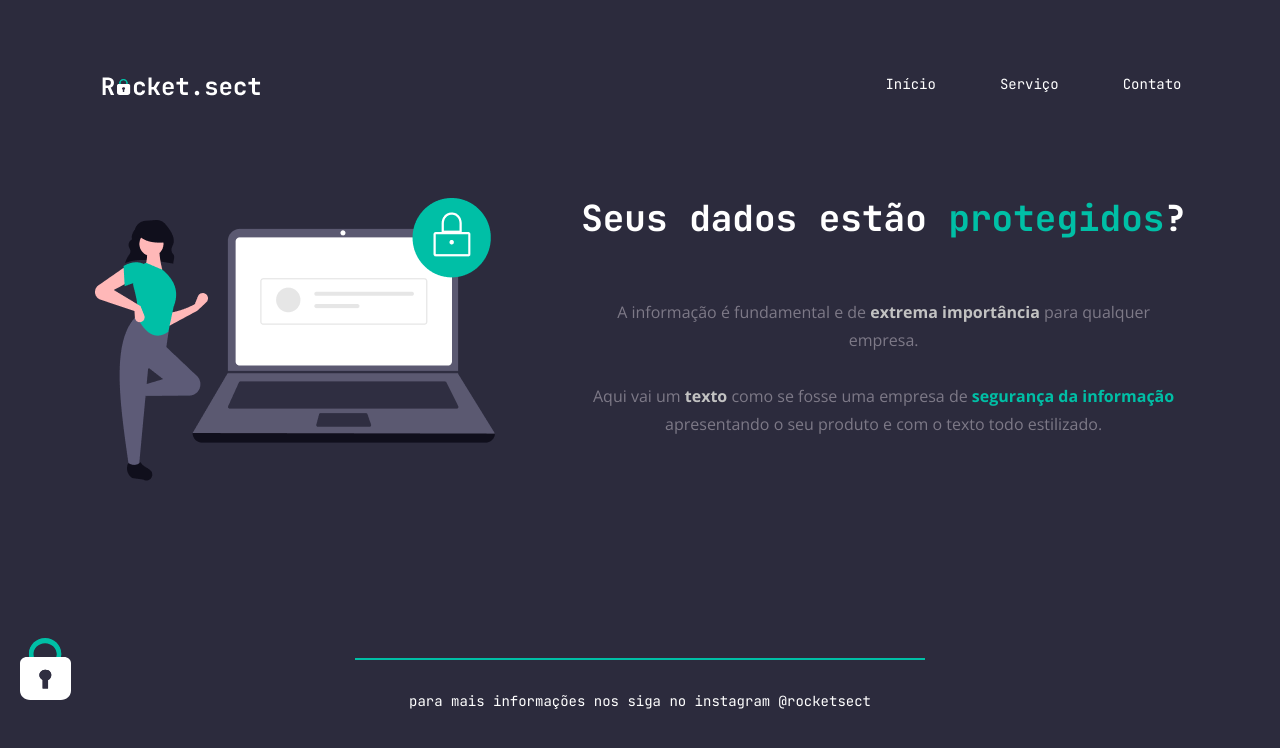
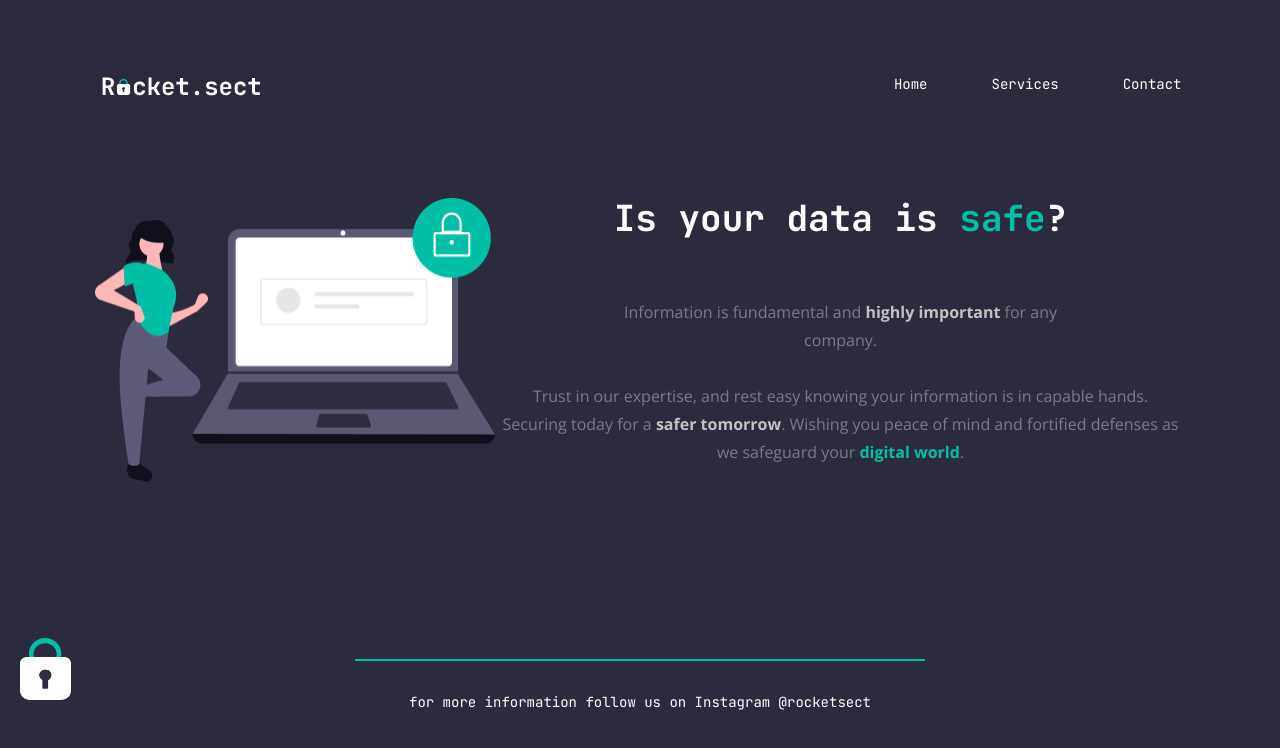
Before and after one commit to samuuhzica/Desafioavancado, a plain HTML site: page index.html in a window 1280 px wide. Drawn offline with nearby package versions, Linux system fonts and the light colour scheme.

Commit message:
Update index.html
Change from Portuguese to English copywriting

```diff
--- a/index.html
+++ b/index.html
@@ -20,9 +20,9 @@
       <img src="images/logo.svg" alt="Logo rocketsect" />
       <nav>
         <ul>
-          <li><a href="#">Início</a></li>
-          <li><a href="#">Serviço</a></li>
-          <li><a href="#">Contato</a></li>
+          <li><a href="#">Home</a></li>
+          <li><a href="#">Services</a></li>
+          <li><a href="#">Contact</a></li>
         </ul>
       </nav>
     </header>
@@ -30,15 +30,17 @@
       <main>
         <img src="images/img1.png" alt="mulher e notebook" />
         <section>
-          <h1>Seus dados estão <span>protegidos</span>?</h1>
+          <h1>Is your data is <span>safe</span>?</h1>
           <p>
-            A informação é fundamental e de
-            <strong>extrema importância</strong> para qualquer<br />empresa.
+            Information is fundamental and
+            <strong>highly important</strong> for any<br />company.
             <br />
             <br />
-            Aqui vai um <strong>texto</strong> como se fosse uma empresa de
-            <span>segurança da informação</span><br />
-            apresentando o seu produto e com o texto todo estilizado.
+            Trust in our expertise, and rest easy knowing your information is in
+            capable hands.<br />
+            Securing today for a <strong>safer tomorrow</strong>. Wishing you
+            peace of mind and fortified defenses as we safeguard your
+            <span>digital world</span>.
           </p>
         </section>
       </main>
@@ -46,7 +48,7 @@
     <footer>
       <img id="cadeado" src="images/padlock.svg" alt="Cadeadinho" />
       <div id="line"></div>
-      para mais informações nos siga no instagram
+      for more information follow us on Instagram
       <a href="https://instagram.com/rocketsect">@rocketsect </a>
     </footer>
   </body>
```
